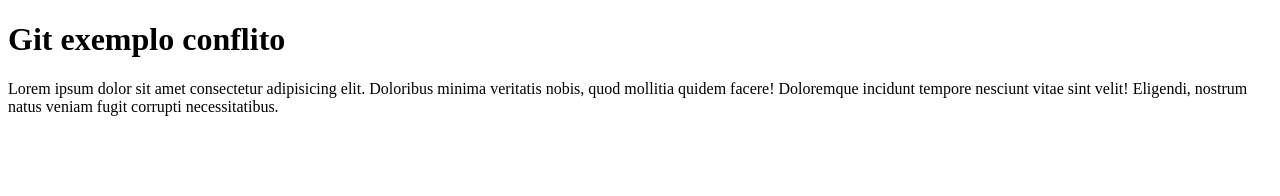
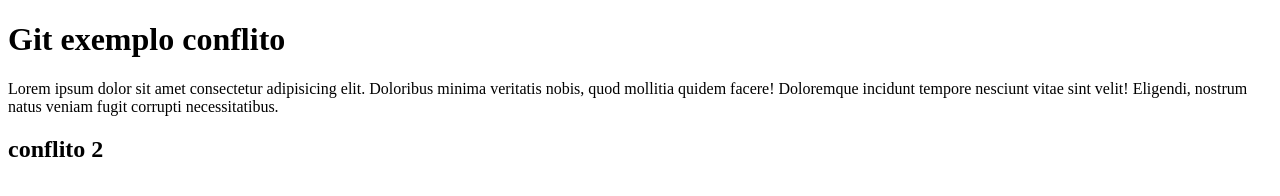
Before and after one commit to RobertCastro86/git-exemplo-conflito, a plain HTML site: page index.html in a window 1280 px wide. Drawn offline with Linux system fonts and the light colour scheme.

Commit message:
adiciona h2

```diff
--- a/index.html
+++ b/index.html
@@ -12,5 +12,7 @@
 
     <p>Lorem ipsum dolor sit amet consectetur adipisicing elit. Doloribus minima veritatis nobis, quod mollitia quidem facere! Doloremque incidunt tempore nesciunt vitae sint velit! Eligendi, nostrum natus veniam fugit corrupti necessitatibus.</p>
 
+    <h2>conflito 2</h2>
+
 </body>
 </html>
```
